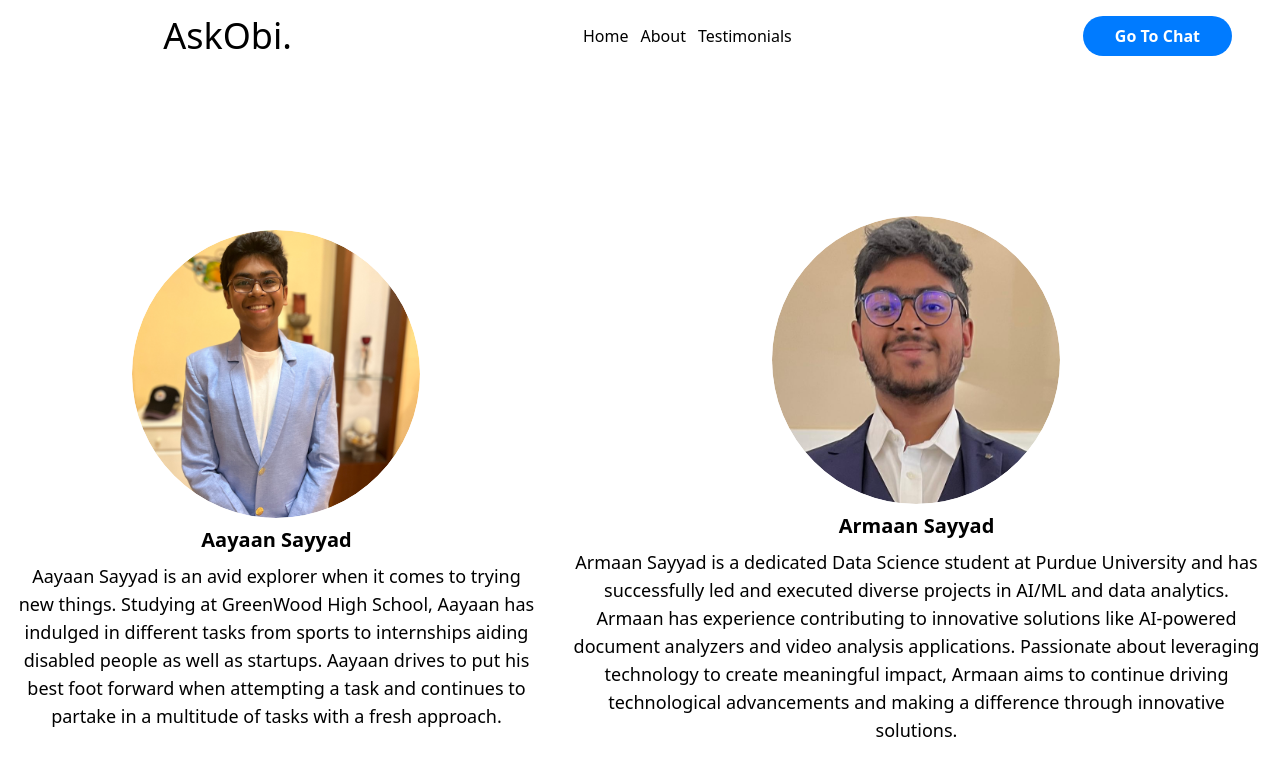
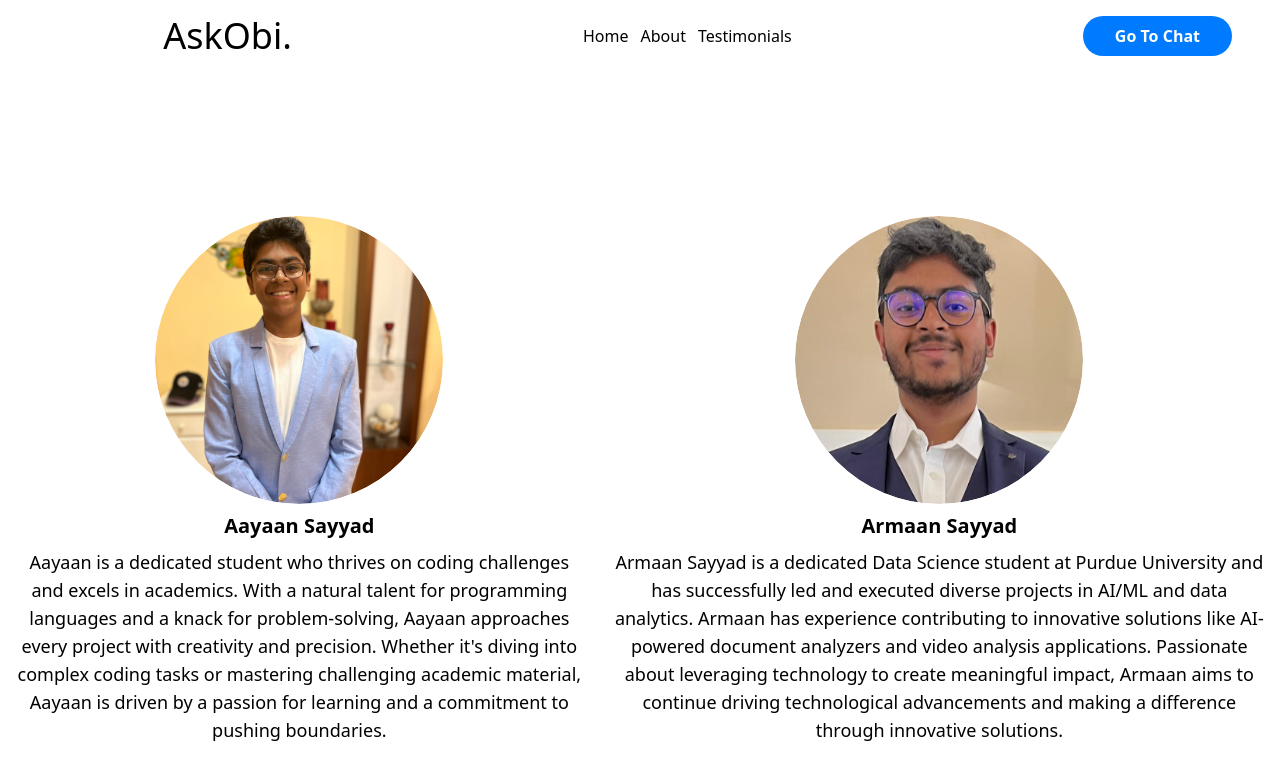
Before and after one commit to ArmaanSayyad/Chatbot-FrontEnd, a React (Create React App) app: page /about in a window 1280 px wide. Shown: the top 780 px of the page. Built offline with nearby package versions, Linux system fonts and the light colour scheme.

Commit message:
new about msg

```diff
--- a/src/pages/About.js
+++ b/src/pages/About.js
@@ -14,8 +14,7 @@ export default function About() {
                     <div className="text-center">
                         <h2 className="text-xl font-semibold mb-2">Aayaan Sayyad</h2>
                         <p className="text-lg">
-                        Aayaan Sayyad is an avid explorer when it comes to trying new things. Studying at GreenWood High School, Aayaan has indulged in different tasks from sports to internships aiding disabled people as well as startups.  Aayaan drives to put his best foot forward when attempting a task and continues to partake in a multitude of tasks with a fresh approach.
-                        </p>
+                        Aayaan is a dedicated student who thrives on coding challenges and excels in academics. With a natural talent for programming languages and a knack for problem-solving, Aayaan approaches every project with creativity and precision. Whether it's diving into complex coding tasks or mastering challenging academic material, Aayaan is driven by a passion for learning and a commitment to pushing boundaries.                        </p>
                     </div>
                 </div>
 
```
